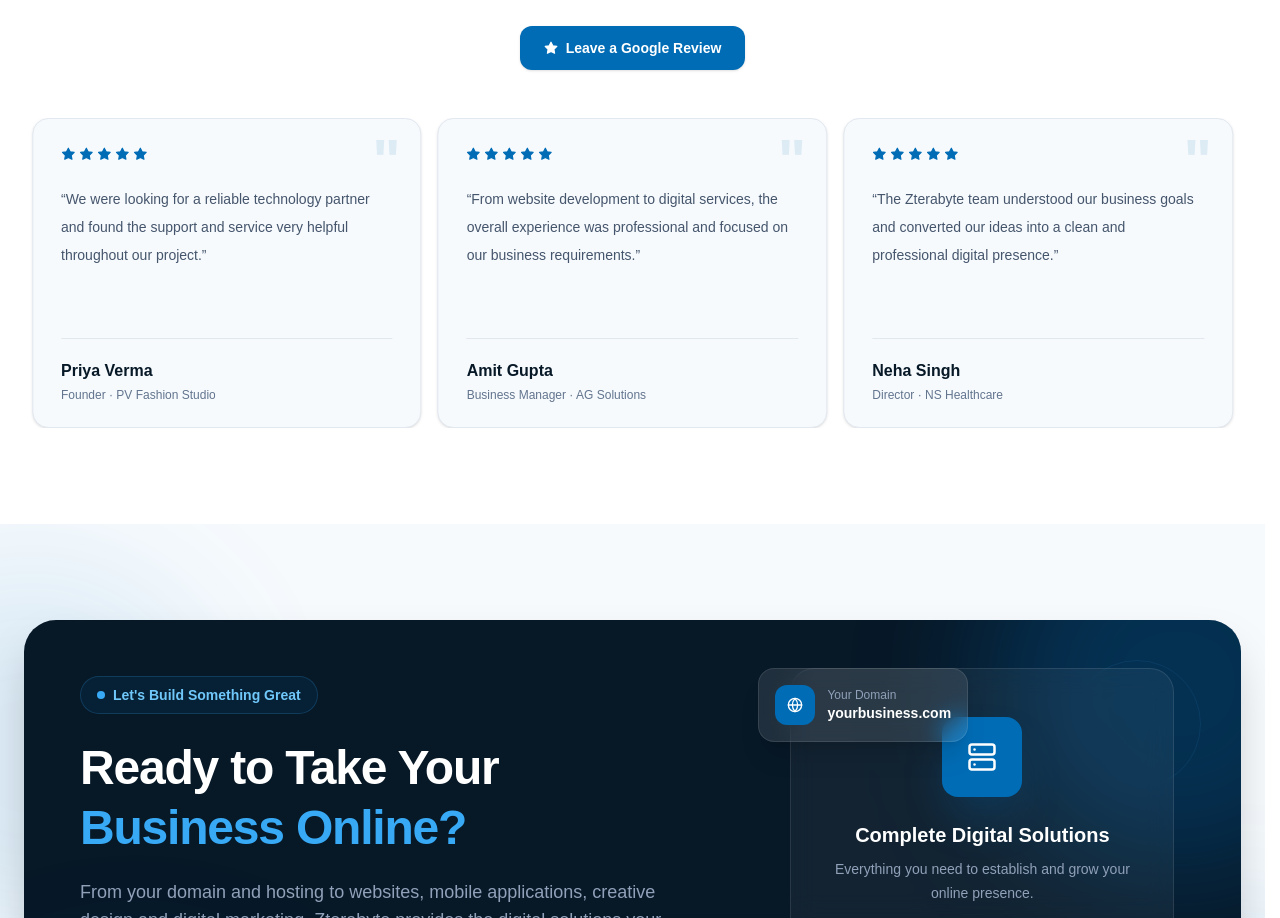
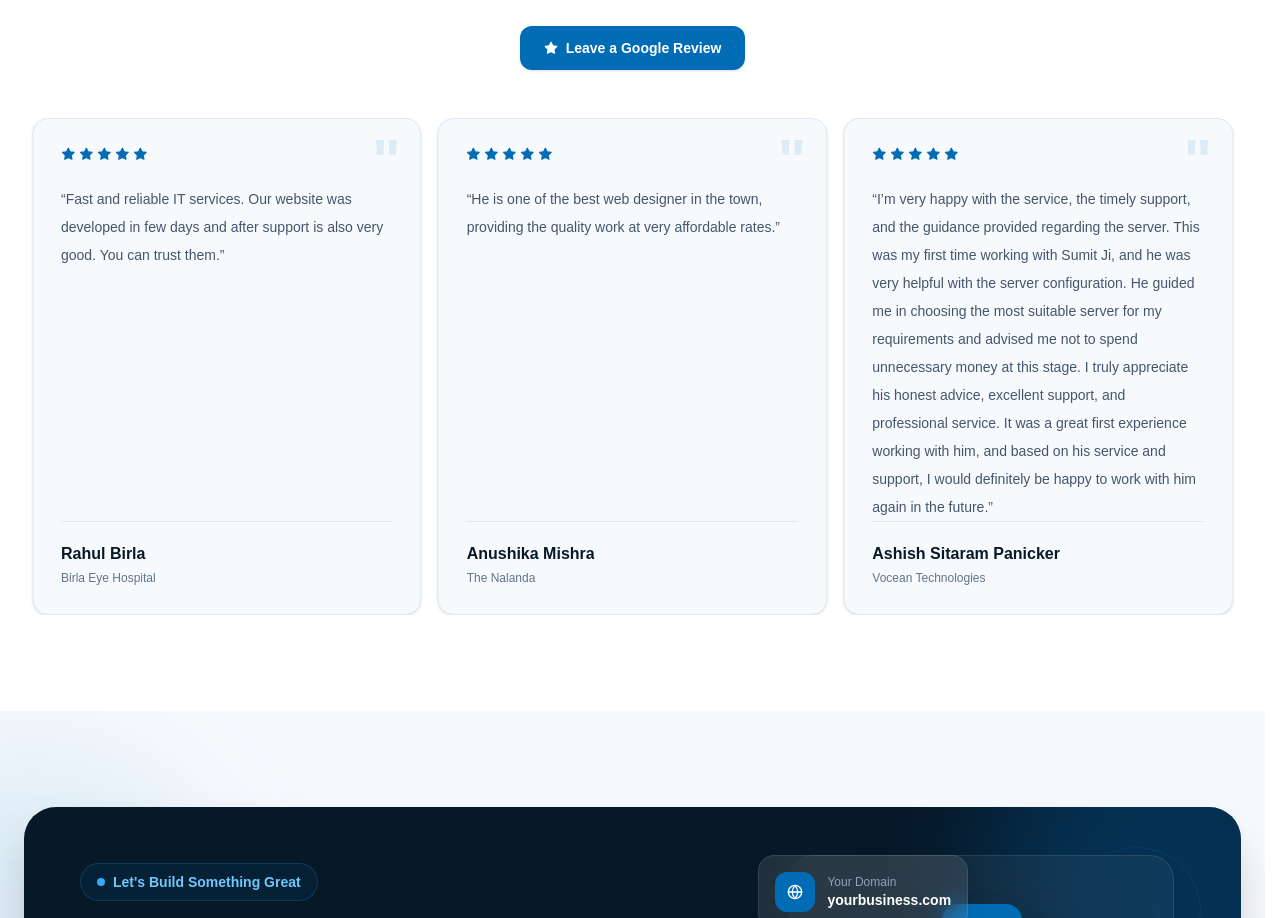
Before and after one commit to codeofjeet/zterabyte, a Next.js app: page / in a window 1280 px wide. Shown: the part 5166-6084 px from the top of the page. Built offline with nearby package versions, Linux system fonts and the light colour scheme; no server answers.

Commit message:
Client and Testimonials page update

```diff
--- a/src/components/home/Testimonials.tsx
+++ b/src/components/home/Testimonials.tsx
@@ -5,53 +5,35 @@ import { FiMessageCircle, FiStar } from "react-icons/fi";
 
 const testimonials = [
   {
-    name: "Rahul Sharma",
-    role: "Business Owner",
-    company: "Sharma Enterprises",
+    name: "Vivek Singh",
+    // role: "Business Owner",
+    company: "Dreams Computers, Delhi",
     message:
-      "Zterabyte provided a smooth and professional experience. Their team understood our requirements and helped us with the right digital solution.",
+      "I highly recommend Mr. Sumit Nagar for his outstanding web development and IT services. He completely transformed our online presence with a beautifully designed, responsive website. Additionally, the web hosting and professional email services he provided have been seamless and incredibly reliable. Exceptional support and highly professional!",
   },
   {
-    name: "Priya Verma",
-    role: "Founder",
-    company: "PV Fashion Studio",
+    name: "Rahul Birla",
+    company: "Birla Eye Hospital",
     message:
-      "We were looking for a reliable technology partner and found the support and service very helpful throughout our project.",
+      "Fast and reliable IT services. Our website was developed in few days and after support is also very good. You can trust them.",
   },
   {
-    name: "Amit Gupta",
-    role: "Business Manager",
-    company: "AG Solutions",
+    name: "Anushika Mishra",
+    company: "The Nalanda",
     message:
-      "From website development to digital services, the overall experience was professional and focused on our business requirements.",
+      "He is one of the best web designer in the town, providing the quality work at very affordable rates.",
   },
   {
-    name: "Neha Singh",
-    role: "Director",
-    company: "NS Healthcare",
+    name: "Ashish Sitaram Panicker",
+    company: "Vocean Technologies",
     message:
-      "The Zterabyte team understood our business goals and converted our ideas into a clean and professional digital presence.",
+      "I’m very happy with the service, the timely support, and the guidance provided regarding the server. This was my first time working with Sumit Ji, and he was very helpful with the server configuration. He guided me in choosing the most suitable server for my requirements and advised me not to spend unnecessary money at this stage. I truly appreciate his honest advice, excellent support, and professional service. It was a great first experience working with him, and based on his service and support, I would definitely be happy to work with him again in the future.",
   },
   {
-    name: "Vikas Jain",
-    role: "Founder",
-    company: "Jain Trading Co.",
+    name: "Ravi Suman",
+   // company: "Jain Trading Co.",
     message:
-      "We needed a dependable technology partner for our website and online services. Zterabyte provided practical guidance throughout the project.",
-  },
-  {
-    name: "Anjali Mehta",
-    role: "Marketing Manager",
-    company: "AM Lifestyle",
-    message:
-      "Working with Zterabyte was a great experience. Their team was creative, knowledgeable and always willing to understand our ideas.",
-  },
-  {
-    name: "Suresh Kumar",
-    role: "Director",
-    company: "SK Industries",
-    message:
-      "Zterabyte has been a helpful technology partner for our business. Their professional approach and technical knowledge made the project experience positive.",
+      "Best web hosting service  in kota. Best service with support available 24/7.",
   },
 ];
 
@@ -250,8 +232,10 @@ export default function Testimonials() {
                   <article
                     className="
                       relative
+                      flex
                       h-full
                       min-h-[310px]
+                      flex-col
                       rounded-2xl
                       border
                       border-slate-200
@@ -292,7 +276,7 @@ export default function Testimonials() {
 
                     {/* Client */}
 
-                    <div className="absolute bottom-6 left-6 right-6 border-t border-slate-200 pt-5 sm:left-7 sm:right-7">
+                    <div className="mt-auto border-t border-slate-200 pt-5">
 
                       <div className="flex items-center gap-3">
 
@@ -309,7 +293,7 @@ export default function Testimonials() {
                           </p>
 
                           <p className="mt-1 truncate text-xs text-slate-500">
-                            {testimonial.role} · {testimonial.company}
+                            {/* {testimonial.role} ·*/} {testimonial.company}
                           </p>
 
                         </div>
--- a/src/data/clients.ts
+++ b/src/data/clients.ts
@@ -10,7 +10,7 @@ export const clients: Client[] = [
   {
     id: 1,
     name: "Commerce Hub Kota",
-    logo: "/images/clients/chk.jpg",
+    logo: "/images/clients/chk.JPG",
    // service: "Website Development",
     // description:
     //   "ABC Technologies partnered with Zterabyte for a professional business website designed to present their services and strengthen their online presence.",
@@ -18,7 +18,7 @@ export const clients: Client[] = [
   {
     id: 2,
     name: "Birla Eye Hospital",
-    logo: "/images/clients/birla-eye-hospital.jpg",
+    logo: "/images/clients/birla-eye-hospital.JPG",
     //service: "Web Hosting",
     // description:
     //   "Shree Enterprises chose Zterabyte for reliable web hosting to keep their business website fast, secure and available for their customers.",
@@ -26,7 +26,7 @@ export const clients: Client[] = [
   {
     id: 3,
     name: "The Nalanda",
-    logo: "/images/clients/the-nalanda.jpg",
+    logo: "/images/clients/the-nalanda.JPG",
     // service: "Digital Marketing",
     // description:
     //   "Digital World worked with Zterabyte for digital marketing services focused on improving their online visibility and reaching more potential customers.",
@@ -34,7 +34,7 @@ export const clients: Client[] = [
   {
     id: 4,
     name: "Kota Cab",
-    logo: "/images/clients/kotacab.jpg",
+    logo: "/images/clients/kotacab.JPG",
     // service: "Business Email Hosting",
     // description:
     //   "Modern Solutions selected Zterabyte for professional business email hosting to manage secure and reliable communication with their customers and team.",
@@ -42,7 +42,7 @@ export const clients: Client[] = [
   {
     id: 5,
     name: "India Little Fashion Hunters",
-    logo: "/images/clients/ilfh.jpg",
+    logo: "/images/clients/ilfh.JPG",
     // service: "eCommerce Website Development",
     // description:
     //   "Rajasthan Traders worked with Zterabyte to develop an eCommerce website that provides customers with a convenient online shopping experience.",
@@ -50,7 +50,7 @@ export const clients: Client[] = [
   {
     id: 6,
     name: "Mr. Rajasthan",
-    logo: "/images/clients/mr-rajasthan.jpg",
+    logo: "/images/clients/mr-rajasthan.JPG",
     // service: "Logo & Graphic Design",
     // description:
     //   "Creative Studio took logo and graphic design services from Zterabyte to build a consistent and professional visual identity for their business.",
@@ -58,7 +58,7 @@ export const clients: Client[] = [
   {
     id: 7,
     name: "Karni Animal Welfare Foundation",
-    logo: "/images/clients/karni-animal-welfare-foundation.jpg",
+    logo: "/images/clients/karni-animal-welfare-foundation.JPG",
     // service: "Website Development & Hosting",
     // description:
     //   "Bright Future Academy chose Zterabyte for website development and hosting services to establish a professional and reliable digital presence.",
@@ -66,7 +66,7 @@ export const clients: Client[] = [
   {
     id: 8,
     name: "Rhythm Emphasis",
-    logo: "/images/clients/rhythm-emphasis.jpg",
+    logo: "/images/clients/rhythm-emphasis.JPG",
     // service: "Website Development & Hosting",
     // description:
     //   "Bright Future Academy chose Zterabyte for website development and hosting services to establish a professional and reliable digital presence.",
@@ -74,7 +74,7 @@ export const clients: Client[] = [
   {
     id: 9,
     name: "Ramakrishna Hospital",
-    logo: "/images/clients/ramakrishna.jpg",
+    logo: "/images/clients/ramakrishna.JPG",
     // service: "Website Development & Hosting",
     // description:
     //   "Bright Future Academy chose Zterabyte for website development and hosting services to establish a professional and reliable digital presence.",
@@ -82,7 +82,7 @@ export const clients: Client[] = [
   {
     id: 10,
     name: "Ranibytes",
-    logo: "/images/clients/ranibytes.jpg",
+    logo: "/images/clients/ranibytes.JPG",
     // service: "Website Development & Hosting",
     // description:
     //   "Bright Future Academy chose Zterabyte for website development and hosting services to establish a professional and reliable digital presence.",
@@ -90,7 +90,7 @@ export const clients: Client[] = [
   {
     id: 11,
     name: "Million Technologies",
-    logo: "/images/clients/million-technologies.jpg",
+    logo: "/images/clients/million-technologies.JPG",
     // service: "Website Development & Hosting",
     // description:
     //   "Bright Future Academy chose Zterabyte for website development and hosting services to establish a professional and reliable digital presence.",
@@ -98,7 +98,7 @@ export const clients: Client[] = [
   {
     id: 12,
     name: "Mainguard India",
-    logo: "/images/clients/mainguard-india.jpg",
+    logo: "/images/clients/mainguard-india.JPG",
     // service: "Website Development & Hosting",
     // description:
     //   "Bright Future Academy chose Zterabyte for website development and hosting services to establish a professional and reliable digital presence.",
@@ -106,7 +106,7 @@ export const clients: Client[] = [
   {
     id: 13,
     name: "Dream Destination",
-    logo: "/images/clients/dream-destination.jpg",
+    logo: "/images/clients/dream-destination.JPG",
     // service: "Website Development & Hosting",
     // description:
     //   "Bright Future Academy chose Zterabyte for website development and hosting services to establish a professional and reliable digital presence.",
@@ -114,7 +114,7 @@ export const clients: Client[] = [
   {
     id: 14,
     name: "Touring World",
-    logo: "/images/clients/touring-world.jpg",
+    logo: "/images/clients/touring-world.JPG",
     // service: "Website Development & Hosting",
     // description:
     //   "Bright Future Academy chose Zterabyte for website development and hosting services to establish a professional and reliable digital presence.",
@@ -122,7 +122,7 @@ export const clients: Client[] = [
   {
     id: 15,
     name: "Wondermart",
-    logo: "/images/clients/wondermart.jpg",
+    logo: "/images/clients/wondermart.JPG",
     // service: "Website Development & Hosting",
     // description:
     //   "Bright Future Academy chose Zterabyte for website development and hosting services to establish a professional and reliable digital presence.",
@@ -130,7 +130,7 @@ export const clients: Client[] = [
   {
     id: 16,
     name: "Vashdev Chhatomal Parao",
-    logo: "/images/clients/vasudev-chotmal.jpg",
+    logo: "/images/clients/vasudev-chotmal.JPG",
     // service: "Website Development & Hosting",
     // description:
     //   "Bright Future Academy chose Zterabyte for website development and hosting services to establish a professional and reliable digital presence.",
@@ -138,7 +138,7 @@ export const clients: Client[] = [
   {
     id: 17,
     name: "Heller Windows",
-    logo: "/images/clients/heller-windows.jpg",
+    logo: "/images/clients/heller-windows.JPG",
     // service: "SEO & SMO",
     // description:
     //   "Global Business Group partnered with Zterabyte for SEO and SMO services to improve search visibility and strengthen their social media presence.",
@@ -146,7 +146,7 @@ export const clients: Client[] = [
   {
     id: 18,
     name: "Arabilis International",
-    logo: "/images/clients/arabilis-international.jpg",
+    logo: "/images/clients/arabilis-international.JPG",
     // service: "Website Development & Hosting",
     // description:
     //   "Bright Future Academy chose Zterabyte for website development and hosting services to establish a professional and reliable digital presence.",
@@ -154,7 +154,7 @@ export const clients: Client[] = [
   {
     id: 19,
     name: "India Glam",
-    logo: "/images/clients/india-glam.jpg",
+    logo: "/images/clients/india-glam.JPG",
     // service: "Website Development & Hosting",
     // description:
     //   "Bright Future Academy chose Zterabyte for website development and hosting services to establish a professional and reliable digital presence.",
@@ -162,7 +162,7 @@ export const clients: Client[] = [
   {
     id: 20,
     name: "Semesta Energi Kimia",
-    logo: "/images/clients/semesta-engergi-kimia.jpg",
+    logo: "/images/clients/semesta-engergi-kimia.JPG",
     // service: "Website Development & Hosting",
     // description:
     //   "Bright Future Academy chose Zterabyte for website development and hosting services to establish a professional and reliable digital presence.",
```
